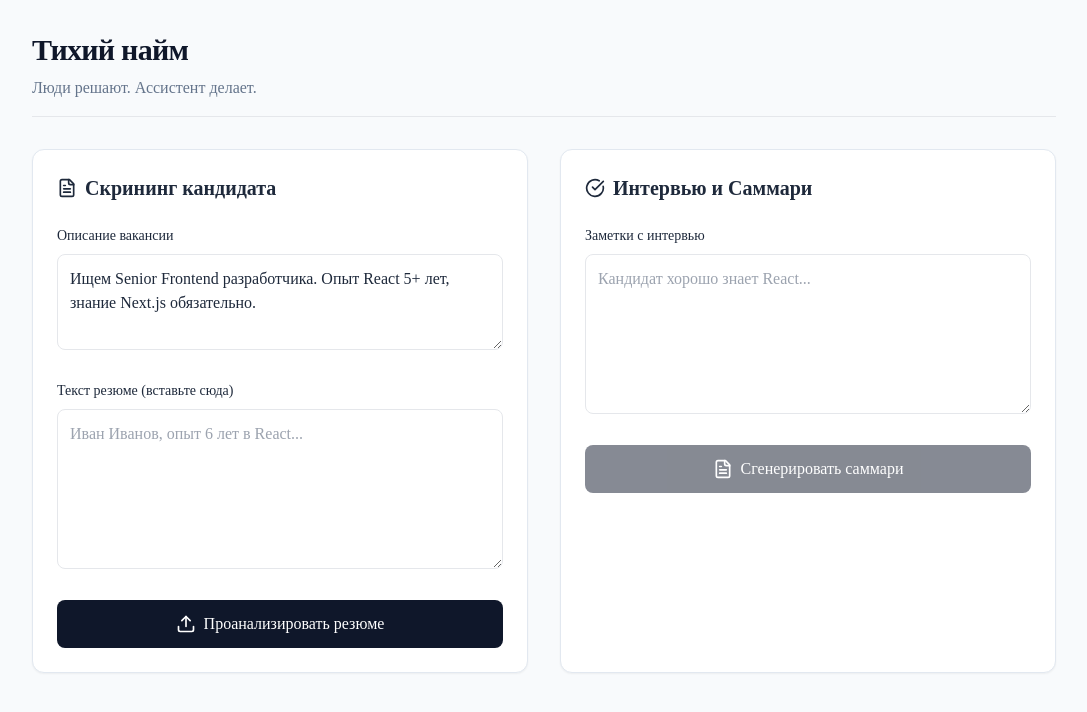
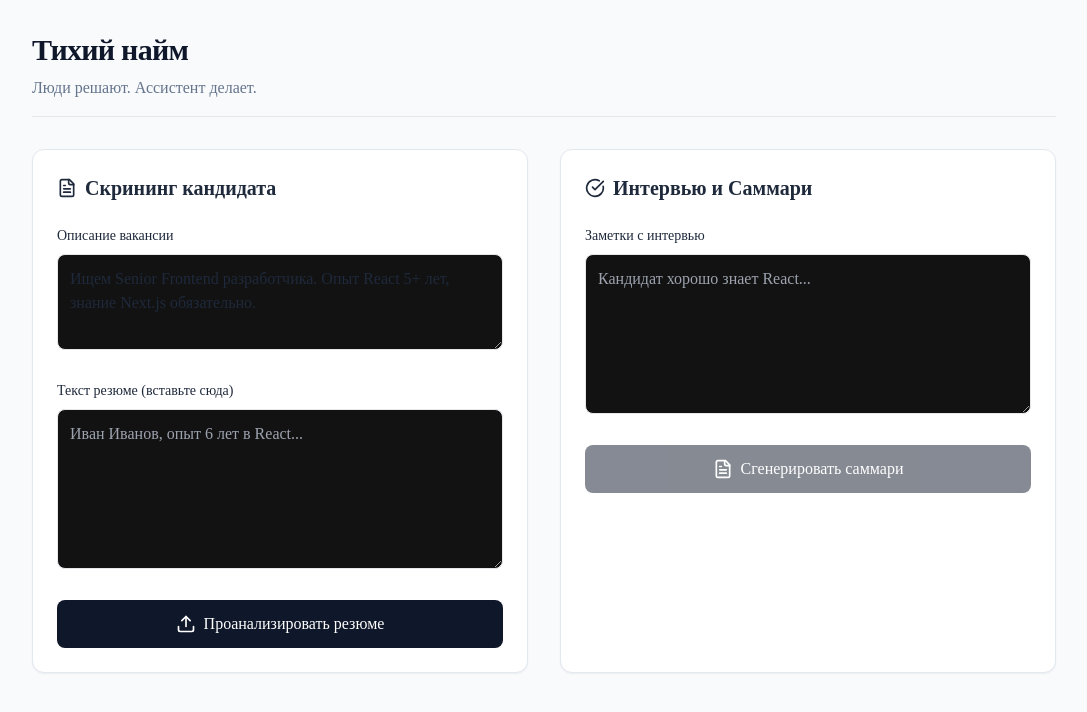
Before and after one commit to kolaneskazu556-afk/tihiy-naim-mvp, a Next.js app: page / in a window 1280 px wide. Shown: the top 712 px of the page, without its empty margins (96-1183 px from the left). Built offline with nearby package versions, Linux system fonts and the light colour scheme.

Commit message:
Add global styles for dark theme

```diff
--- a/app/globals.css
+++ b/app/globals.css
@@ -2,7 +2,12 @@
 @tailwind components;
 @tailwind utilities;
 
+html {
+  background: #0b0d10;
+  color-scheme: dark;
+}
+
 body {
-  background-color: #f8fafc;
-  color: #0f172a;
+  background: #0b0d10;
+  color: #e6e8eb;
 }
```
